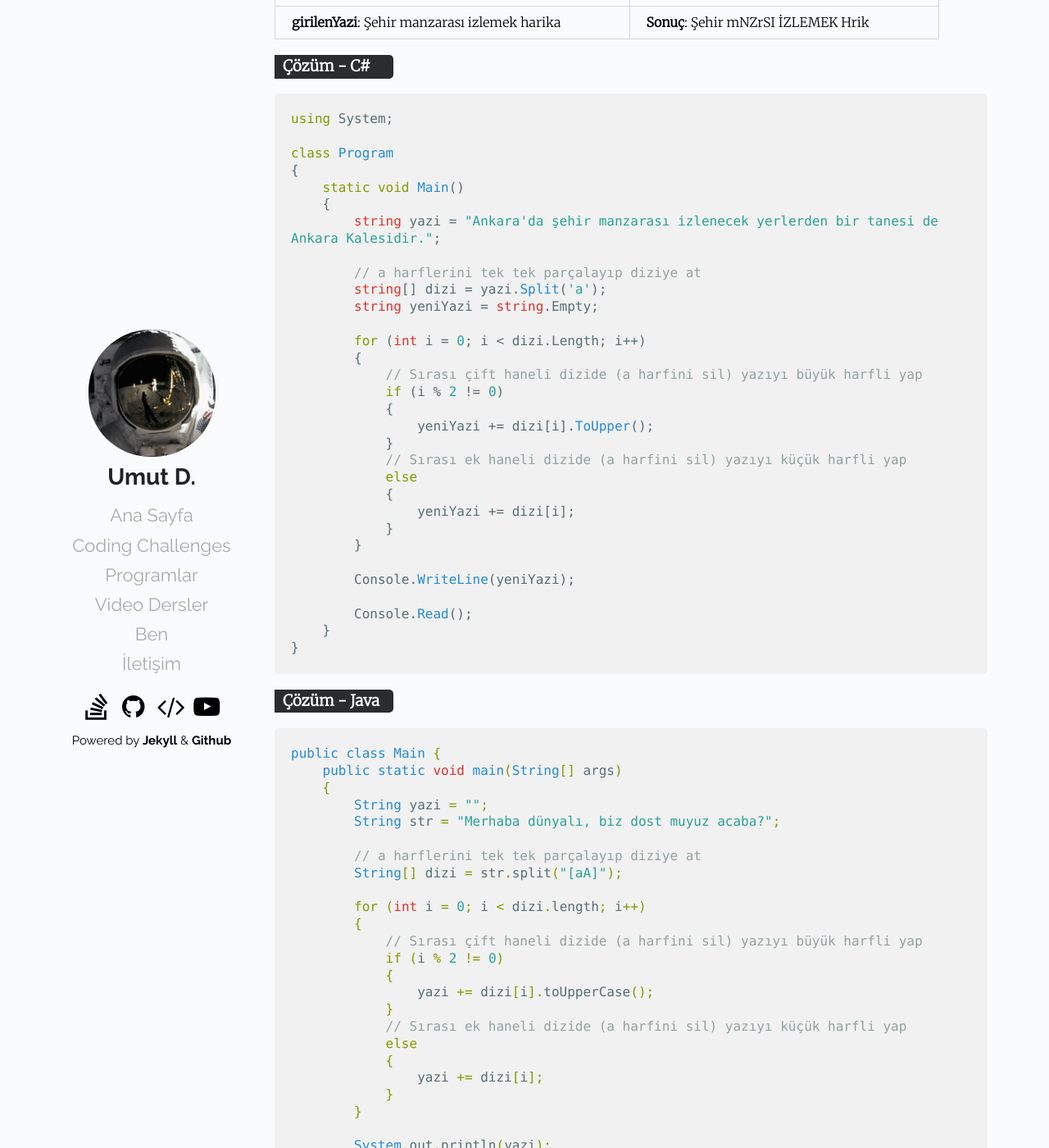
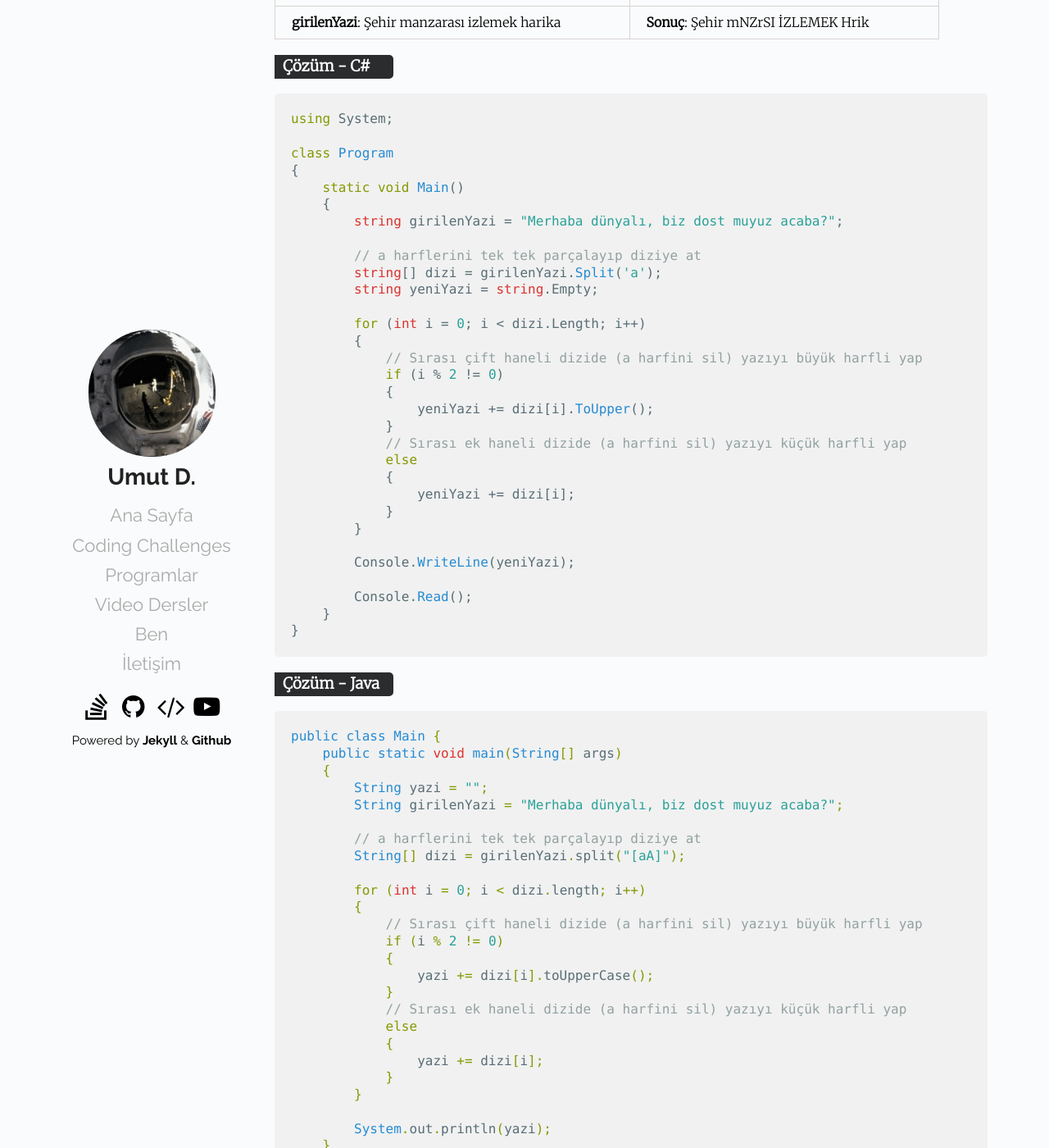
Before and after one commit to Umut-D/umutd.com, a Jekyll site: the page built from _posts/coding-challenges/2019-11-15-sisman-parmaklar.md, in a window 1280 px wide and 1400 px high, scrolled down 536 px. Shown: the whole window at 82% size. Built offline with Jekyll 4.4.1, drawn with Linux system fonts in a browser that asks for light colours.

Commit message:
yeni coding challanges eklendi

```diff
--- a/_posts/coding-challenges/2019-11-15-sisman-parmaklar.md
+++ b/_posts/coding-challenges/2019-11-15-sisman-parmaklar.md
@@ -28,10 +28,10 @@ class Program
 {
     static void Main()
     {
-        string yazi = "Ankara'da şehir manzarası izlenecek yerlerden bir tanesi de Ankara Kalesidir.";
+        string girilenYazi = "Merhaba dünyalı, biz dost muyuz acaba?";
 
         // a harflerini tek tek parçalayıp diziye at
-        string[] dizi = yazi.Split('a');
+        string[] dizi = girilenYazi.Split('a');
         string yeniYazi = string.Empty;
 
         for (int i = 0; i < dizi.Length; i++)
@@ -61,10 +61,10 @@ public class Main {
     public static void main(String[] args)
     {
         String yazi = "";
-        String str = "Merhaba dünyalı, biz dost muyuz acaba?";
+        String girilenYazi = "Merhaba dünyalı, biz dost muyuz acaba?";
 
         // a harflerini tek tek parçalayıp diziye at
-        String[] dizi = str.split("[aA]");
+        String[] dizi = girilenYazi.split("[aA]");
 
         for (int i = 0; i < dizi.length; i++)
         {
--- /dev/null
+++ b/assets/program-versions/son-depremler.xml
@@ -0,0 +1,4 @@
+<?xml version="1.0" encoding="utf-8"?>
+<program>
+<depremler name="Son Depremler" version="1.00" />
+</program>
```
